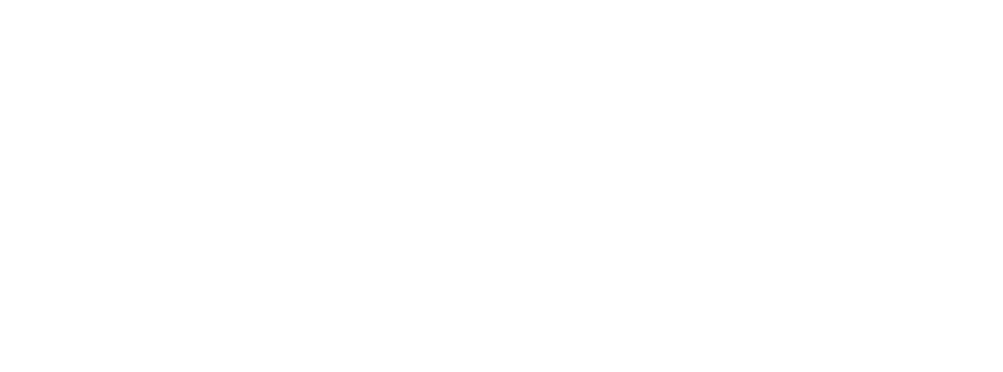
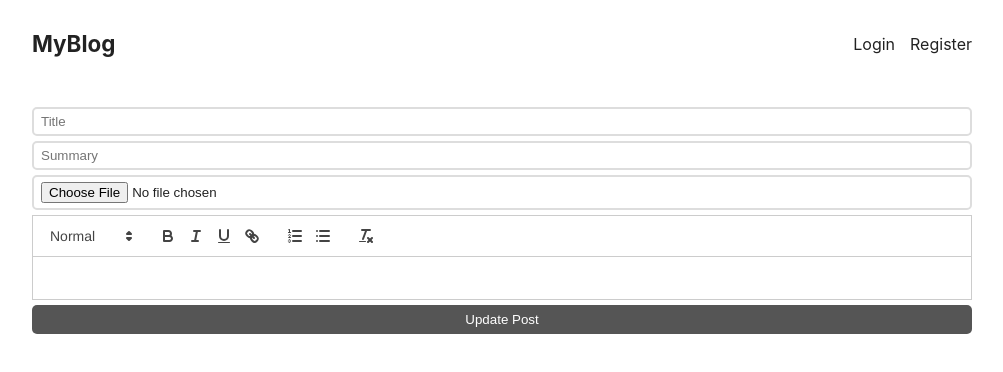
Before and after one commit to adilshaikh19/mern-blog-new, a React (Create React App) app in the folder client/: page /edit/1 in a window 1280 px wide. Before the commit this address had no page. Shown: the top 372 px of the page, without its empty margins (138-1141 px from the left). Built offline with nearby package versions, Linux system fonts and the light colour scheme; no server answers.

Commit message:
feat: edit post page

```diff
--- a/client/src/App.jsx
+++ b/client/src/App.jsx
@@ -7,6 +7,7 @@
 import RegisterPage from "./pages/RegisterPage";
 import CreatePost from "./pages/CreatePost";
 import PostPage from "./pages/PostPage";
+import EditPost from "./pages/EditPost";
 
 function App() {
   return (
@@ -17,6 +18,7 @@
         <Route path="/register" element={<RegisterPage />} />
         <Route path="/create" element={<CreatePost />} />
         <Route path="/post/:id" element={<PostPage />} />
+        <Route path="/edit/:id" element={<EditPost />} />
       </Route>
     </Routes>
   );
--- a/client/src/index.js
+++ b/client/src/index.js
@@ -9,10 +9,8 @@
 const root = ReactDOM.createRoot(document.getElementById("root"));
 root.render(
   <UserContextProvider>
-    <React.StrictMode>
-      <BrowserRouter>
-        <App />
-      </BrowserRouter>
-    </React.StrictMode>
+    <BrowserRouter>
+      <App />
+    </BrowserRouter>
   </UserContextProvider>
 );
--- /dev/null
+++ b/client/src/pages/EditPost.jsx
@@ -0,0 +1,71 @@
+import { useState, useEffect } from "react";
+import ReactQuill from "react-quill";
+import "react-quill/dist/quill.snow.css";
+import { Navigate, useParams } from "react-router-dom";
+
+const CreatePost = () => {
+  const { id } = useParams();
+  const [title, setTitle] = useState("");
+  const [summary, setSummary] = useState("");
+  const [content, setContent] = useState("");
+  const [files, setFiles] = useState("");
+  const [redirect, setRedirect] = useState(false);
+
+  useEffect(() => {
+    fetch("http://localhost:4000/post/" + id).then((response) => {
+      response.json().then((postInfo) => {
+        setTitle(postInfo.title);
+        setContent(postInfo.content);
+        setSummary(postInfo.summary);
+      });
+    });
+  }, []);
+
+  async function updatePost(e) {
+    e.preventDefault();
+    const data = new FormData();
+    data.set("title", title);
+    data.set("summary", summary);
+    data.set("content", content);
+    data.set("id", id);
+    if (files?.[0]) {
+      data.set("file", files?.[0]);
+    }
+
+    const response = await fetch("http://localhost:4000/post", {
+      method: "PUT",
+      body: data,
+      credentials: "include",
+    });
+
+    if (response.ok) {
+      setRedirect(true);
+    }
+  }
+
+  if (redirect) {
+    return <Navigate to={"/post/" + id} />;
+  }
+
+  return (
+    <form onSubmit={updatePost}>
+      <input
+        type="text"
+        placeholder="Title"
+        value={title}
+        onChange={(e) => setTitle(e.target.value)}
+      />
+      <input
+        type="summary"
+        placeholder="Summary"
+        value={summary}
+        onChange={(e) => setSummary(e.target.value)}
+      />
+      <input type="file" onChange={(e) => setFiles(e.target.files)} />
+      <ReactQuill value={content} onChange={setContent} />
+      <button style={{ marginTop: "5px" }}>Update Post</button>
+    </form>
+  );
+};
+
+export default CreatePost;
--- a/client/src/pages/PostPage.jsx
+++ b/client/src/pages/PostPage.jsx
@@ -23,9 +23,9 @@
       <h1>{postInfo.title}</h1>
       <time>{formatISO9075(new Date(postInfo.createdAt))}</time>
       <div className="author">by @{postInfo.author.username}</div>
-      {userInfo.id === postInfo.author.id && (
+      {userInfo.id === postInfo.author._id && (
         <div className="edit-row">
-          <Link to={`edit/${postInfo._id}`} className="edit-btn">
+          <Link to={`/edit/${postInfo._id}`} className="edit-btn">
             <svg
               xmlns="http://www.w3.org/2000/svg"
               fill="none"
```
Also changed, not shown: 2 other files (tests, documents, lock files or other folders).
